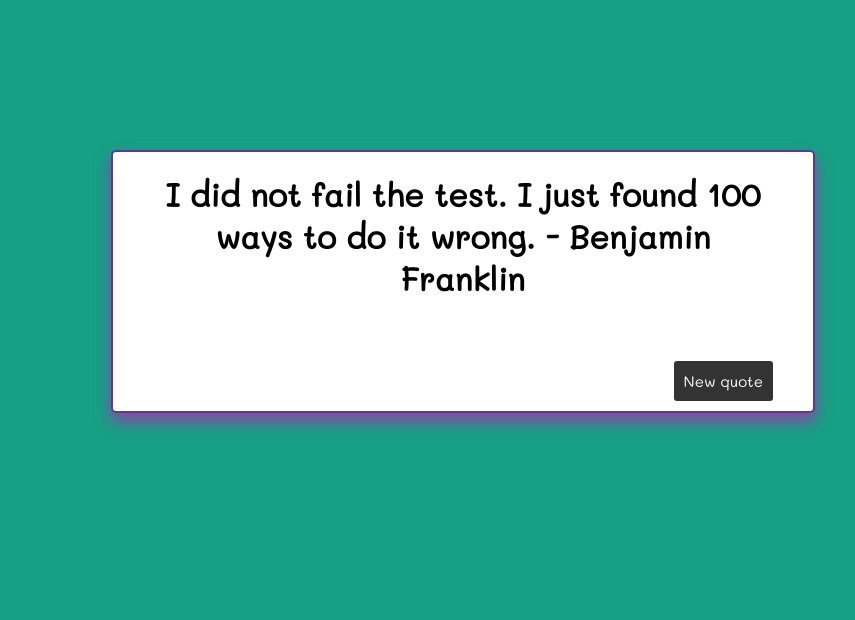
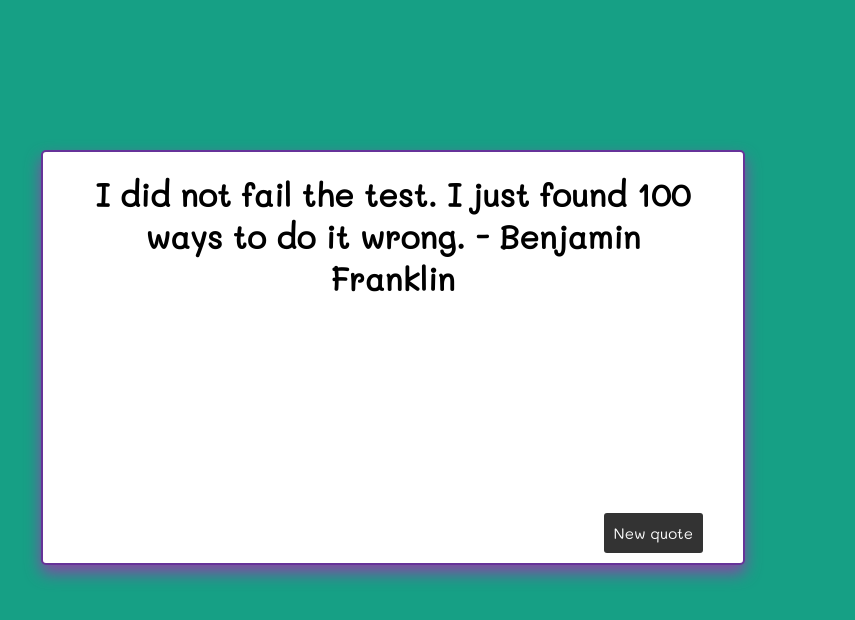
Before and after one commit to volhasenatar/Random-Quote-Machine, a plain HTML site: page index.html in a window 1280 px wide. Shown: the whole page, without its empty margins (247-1102 px from the left). Drawn offline with Linux system fonts and the light colour scheme.

Commit message:
commit 1

```diff
--- a/style.css
+++ b/style.css
@@ -3,8 +3,7 @@ body {
 }
 .container {
     max-width: 700px;
-    margin-top: 150px;
-    margin-left: 350px;
+    margin: 150px auto;
     background: white;
     border: 2px solid rebeccapurple;
     box-shadow: 0 8px 16px 0 rgb(137 70 166);
@@ -12,6 +11,7 @@ body {
 }
 #quote-box {
     padding: 0 40px;
+    height: 300px;
 }
 #text {
     text-align: center;
```
